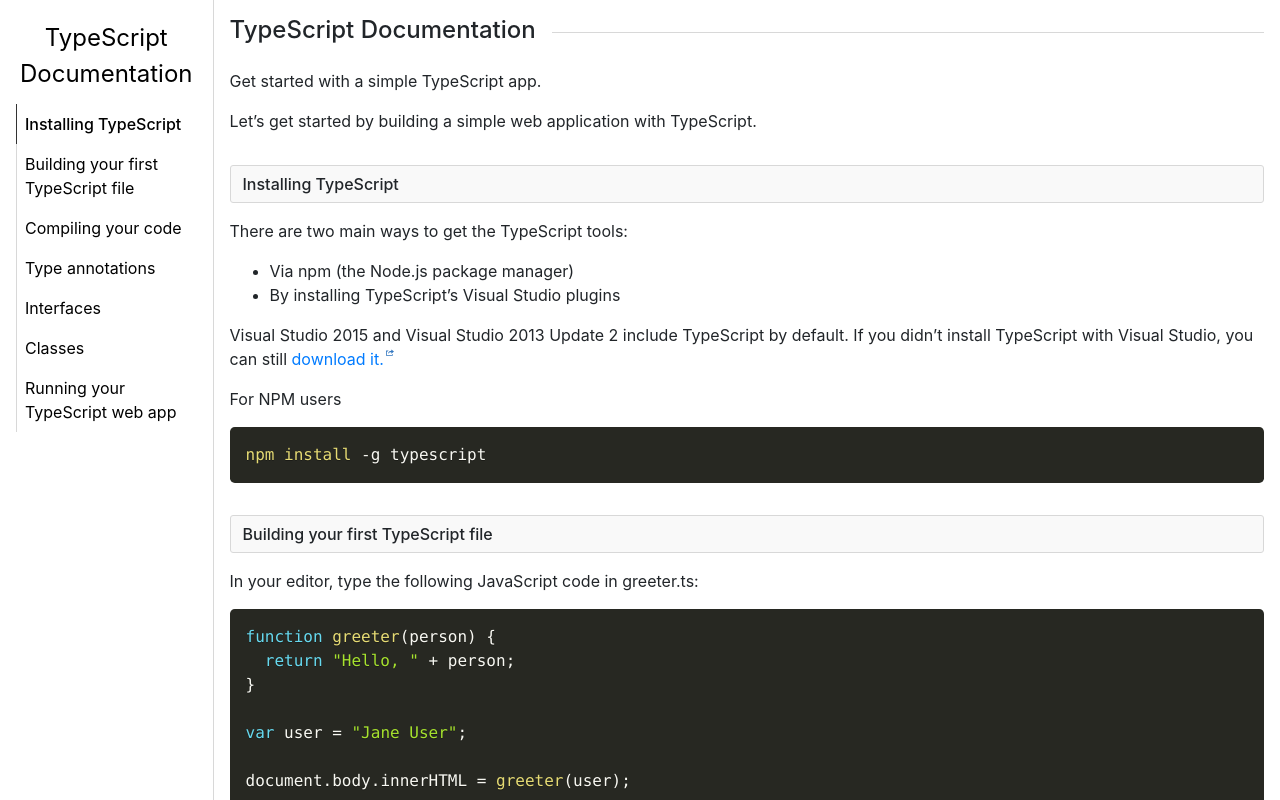
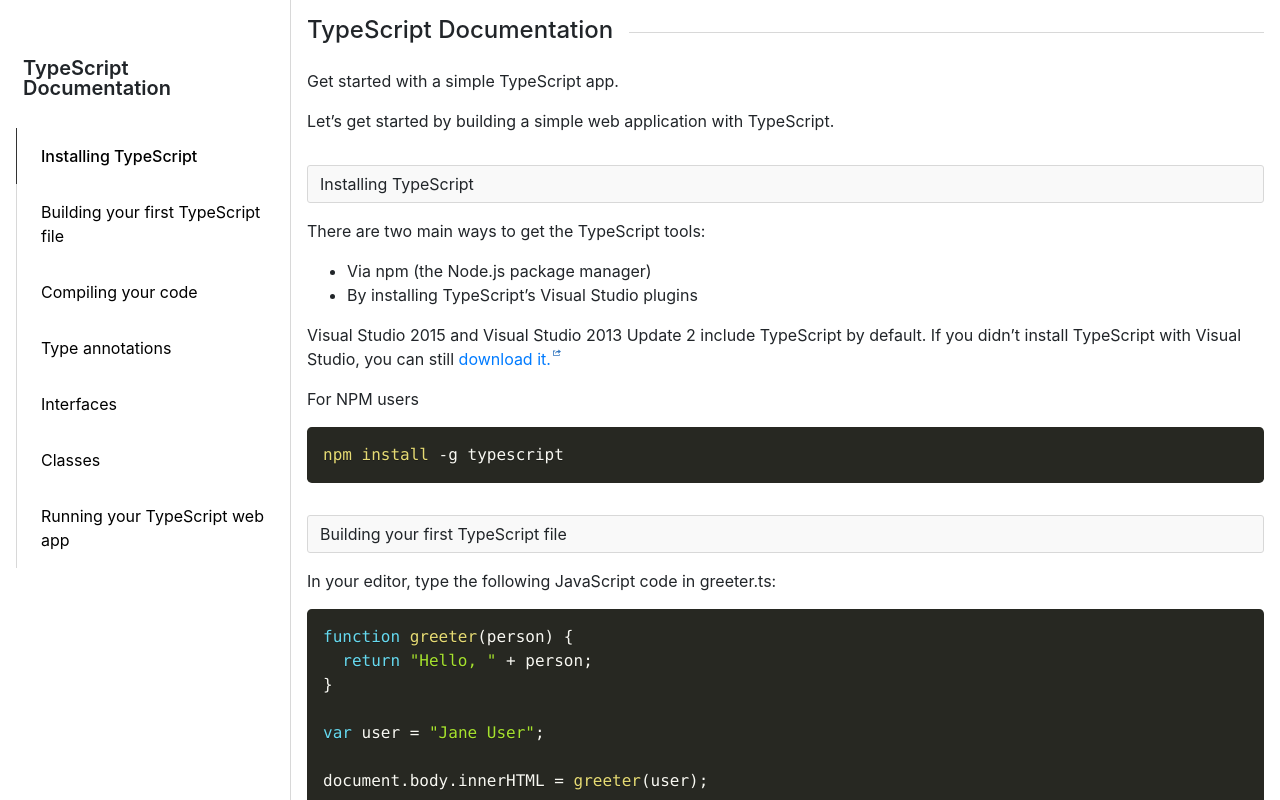
Before and after one commit to gpbaculio/fcc-technical-documentation, a React (Create React App) app: page / in a window 1280 px wide. Built offline with nearby package versions, Linux system fonts and the light colour scheme.

Commit message:
project finished

```diff
--- a/src/components/Building.tsx
+++ b/src/components/Building.tsx
@@ -12,8 +12,10 @@
 
 document.body.innerHTML = greeter(user);`;
   return (
-    <section id='building_your_first_typeScript_file'>
-      <h2 className='main-option'>Building your first TypeScript file</h2>
+    <section className='main-section' id='Building_your_first_TypeScript_file'>
+      <header className='main-option'>
+        Building your first TypeScript file
+      </header>
       <div className='content'>
         <p>In your editor, type the following JavaScript code in greeter.ts:</p>
         <div className='building-code'>
--- a/src/components/Classes.tsx
+++ b/src/components/Classes.tsx
@@ -24,8 +24,8 @@
 
 document.body.innerHTML = greeter(user);`;
   return (
-    <section id='classes'>
-      <h2 className='main-option'>Classes</h2>
+    <section id='Classes' className='main-section'>
+      <header className='main-option'>Classes</header>
       <div className='content'>
         <p>
           Finally, let’s extend the example one last time with classes.
--- a/src/components/Compiling.tsx
+++ b/src/components/Compiling.tsx
@@ -13,8 +13,8 @@
 
 document.body.innerHTML = greeter(user);`;
   return (
-    <section id='compiling_your_code'>
-      <h2 className='main-option'>Compiling your code</h2>
+    <section id='Compiling_your_code' className='main-section'>
+      <header className='main-option'>Compiling your code</header>
       <div className='content'>
         <p>
           We used a .ts extension, but this code is just JavaScript. You could
--- a/src/components/InstallingTypescript.tsx
+++ b/src/components/InstallingTypescript.tsx
@@ -6,8 +6,8 @@
 const InstallingTypescript = () => {
   const installing_typescript_code = 'npm install -g typescript';
   return (
-    <section id='installing_typescript'>
-      <h2 className='main-option'>Installing TypeScript</h2>
+    <section id='Installing_TypeScript' className='main-section'>
+      <header className='main-option'>Installing TypeScript</header>
       <div className='content'>
         <p>There are two main ways to get the TypeScript tools:</p>
         <ul>
--- a/src/components/Interfaces.tsx
+++ b/src/components/Interfaces.tsx
@@ -17,8 +17,8 @@
 
 document.body.innerHTML = greeter(user);`;
   return (
-    <section id='interfaces'>
-      <h2 className='main-option'>Interfaces</h2>
+    <section id='Interfaces' className='main-section'>
+      <header className='main-option'>Interfaces</header>
       <div className='content'>
         <p>
           Let’s develop our sample further. Here we use an interface that
--- a/src/components/MainContent.tsx
+++ b/src/components/MainContent.tsx
@@ -10,7 +10,7 @@
 
 const MainContent = () => {
   return (
-    <div className='p-3 overflow-auto'>
+    <main id='main-doc' className='p-3 overflow-auto'>
       <h1>TypeScript Documentation</h1>
       <div className='content'>
         <p>Get started with a simple TypeScript app.</p>
@@ -27,7 +27,7 @@
       <Classes />
       <Running />
       <Attribution />
-    </div>
+    </main>
   );
 };
 
--- a/src/components/Running.tsx
+++ b/src/components/Running.tsx
@@ -14,8 +14,8 @@
   </body>
 </html>`;
   return (
-    <section id='running_your_typeScript_web_app'>
-      <h2 className='main-option'>Running your TypeScript web app</h2>
+    <section id='Running_your_TypeScript_web_app' className='main-section'>
+      <header className='main-option'>Running your TypeScript web app</header>
       <div className='content'>
         <p>
           Now type the following in <mark>greeter.html</mark>:
@@ -26,6 +26,7 @@
           </SyntaxHighlighter>
           <CopyToClipBoard text={running_code} />
         </div>
+        <ul></ul>
         <p>
           Open <mark>greeter.html</mark> in the browser to run your first simple
           TypeScript web application!
@@ -46,6 +47,51 @@
           possible in TypeScript, see the Samples section of the website.
         </p>
         <img src={typescript_vscode} alt='' />
+        <p className='mt-5'>
+          Now that you're finished with this easy start, here are some
+          considerations why you should use TypeScript{' '}
+          <a href='https://dzone.com/articles/what-is-typescript-and-why-use-it'>
+            dzone
+          </a>
+        </p>
+        <ul>
+          <li>
+            TypeScript simplifies JavaScript code, making it easier to read and
+            debug.
+          </li>
+          <li>TypeScript is open source.</li>
+          <li>
+            TypeScript provides highly productive development tools for
+            JavaScript IDEs and practices, like static checking.
+          </li>
+          <li>TypeScript makes code easier to read and understand.</li>
+          <li>
+            With TypeScript, we can make a huge improvement over plain
+            JavaScript.
+          </li>
+          <li>
+            TypeScript gives us all the benefits of ES6 (ECMAScript 6), plus
+            more productivity.
+          </li>
+          <li>
+            TypeScript can help us to avoid painful bugs that developers
+            commonly run into when writing JavaScript by type checking the code.
+          </li>
+          <li>Powerful type system, including generics.</li>
+          <li>
+            TypeScript is nothing but JavaScript with some additional features.
+          </li>
+          <li>Structural, rather than nominal.</li>
+          <li>
+            TypeScript code can be compiled as per ES5 and ES6 standards to
+            support the latest browser.
+          </li>
+          <li>Aligned with ECMAScript for compatibility.</li>
+          <li>Starts and ends with JavaScript.</li>
+          <li>Supports static typing.</li>
+          <li>TypeScript will save developers time.</li>
+          <li>TypeScript is a superset of ES3, ES5, and ES6.</li>
+        </ul>
       </div>
     </section>
   );
--- a/src/components/Sidebar.tsx
+++ b/src/components/Sidebar.tsx
@@ -2,26 +2,28 @@
 import classNames from 'classnames';
 
 const Sidebar = () => {
-  const installing_typeScript = 'installing_typeScript';
+  const installing_typeScript = 'Installing_TypeScript';
   const building_your_first_typeScript_file =
-    'building_your_first_typeScript_file';
-  const compiling_your_code = 'compiling_your_code';
-  const type_annotations = 'type_annotations';
-  const interfaces = 'interfaces';
-  const classes = 'classes';
-  const running_your_typeScript_web_app = 'running_your_typeScript_web_app';
+    'Building_your_first_TypeScript_file';
+  const compiling_your_code = 'Compiling_your_code';
+  const type_annotations = 'Type_Annotations';
+  const interfaces = 'Interfaces';
+  const classes = 'Classes';
+  const running_your_typeScript_web_app = 'Running_your_TypeScript_web_app';
   const [active_class, set_active_class] = useState(installing_typeScript);
   return (
     <section className='sidebar'>
-      <nav className='p-2'>
-        <header>TypeScript Documentation</header>
+      <nav id='navbar' className='p-2'>
+        <header className='lead navbar-header'>TypeScript Documentation</header>
         <ul className='list-unstyled pl-2'>
           <li
             onClick={() => set_active_class(installing_typeScript)}
             className={classNames('options', {
               'option-active': active_class === installing_typeScript
             })}>
-            <a href={`#${installing_typeScript}`}>Installing TypeScript</a>
+            <a className='nav-link' href={`#${installing_typeScript}`}>
+              Installing TypeScript
+            </a>
           </li>
           <li
             onClick={() =>
@@ -31,7 +33,9 @@
               'option-active':
                 active_class === building_your_first_typeScript_file
             })}>
-            <a href={`#${building_your_first_typeScript_file}`}>
+            <a
+              className='nav-link'
+              href={`#${building_your_first_typeScript_file}`}>
               Building your first TypeScript file
             </a>
           </li>
@@ -40,35 +44,45 @@
             className={classNames('options', {
               'option-active': active_class === compiling_your_code
             })}>
-            <a href={`#${compiling_your_code}`}>Compiling your code</a>
+            <a className='nav-link' href={`#${compiling_your_code}`}>
+              Compiling your code
+            </a>
           </li>
           <li
             onClick={() => set_active_class(type_annotations)}
             className={classNames('options', {
               'option-active': active_class === type_annotations
             })}>
-            <a href={`#${type_annotations}`}>Type annotations</a>
+            <a className='nav-link' href={`#${type_annotations}`}>
+              Type annotations
+            </a>
           </li>
           <li
             onClick={() => set_active_class(interfaces)}
             className={classNames('options', {
               'option-active': active_class === interfaces
             })}>
-            <a href={`#${interfaces}`}>Interfaces</a>
+            <a className='nav-link' href={`#${interfaces}`}>
+              Interfaces
+            </a>
           </li>
           <li
             onClick={() => set_active_class(classes)}
             className={classNames('options', {
               'option-active': active_class === classes
             })}>
-            <a href={`#${classes}`}>Classes</a>
+            <a className='nav-link' href={`#${classes}`}>
+              Classes
+            </a>
           </li>
           <li
             onClick={() => set_active_class(running_your_typeScript_web_app)}
             className={classNames('options', {
               'option-active': active_class === running_your_typeScript_web_app
             })}>
-            <a href={`#${running_your_typeScript_web_app}`}>
+            <a
+              className='nav-link'
+              href={`#${running_your_typeScript_web_app}`}>
               Running your TypeScript web app
             </a>
           </li>
--- a/src/components/TypeAnnotations.tsx
+++ b/src/components/TypeAnnotations.tsx
@@ -13,8 +13,8 @@
 document.body.innerHTML = greeter(user);`;
   const type_annotations_code_2 = `greeter.ts(7,26): Supplied parameters do not match any signature of call target`;
   return (
-    <section id='type_annotations'>
-      <h2 className='main-option'>Type Annotations</h2>
+    <section id='Type_Annotations' className='main-section'>
+      <header className='main-option'>Type Annotations</header>
       <div className='content'>
         <p>
           Type annotations in TypeScript are lightweight ways to record the
--- a/src/index.css
+++ b/src/index.css
@@ -17,11 +17,19 @@
   border-right: solid #d8d8d8 1px;
 }
 
-header {
+.sidebar nav {
+  width: 290px;
+}
+
+h2 {
   color: black;
   margin: 12px;
   text-align: center;
   font-size: 1.5rem;
+}
+
+.navbar-header {
+  font-weight: 600;
 }
 
 .options {
@@ -69,7 +77,7 @@
   background: #d8d8d8;
 }
 
-h2 {
+header {
   line-height: 1.25rem;
   margin: 2em 0 1em;
   padding: .5em .75em;
```
